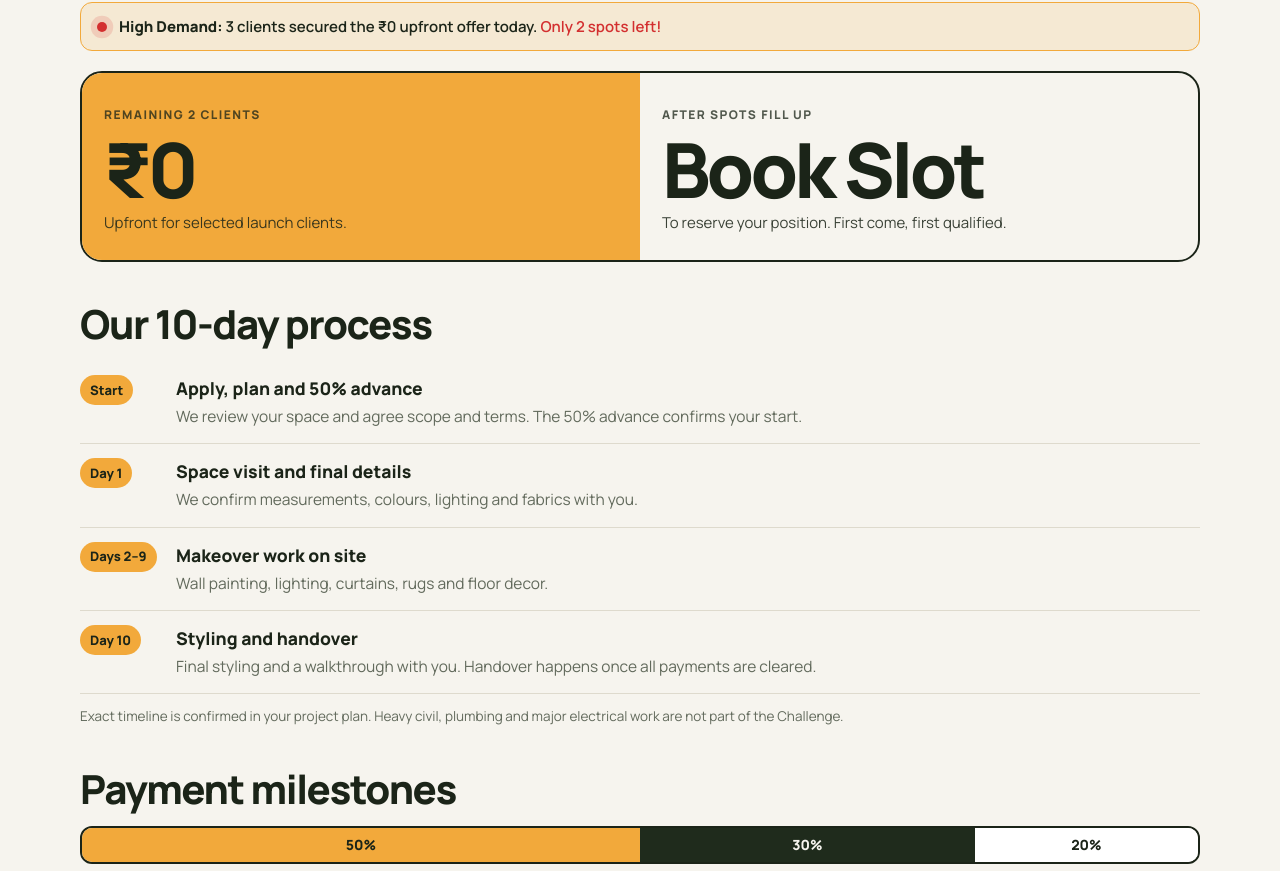
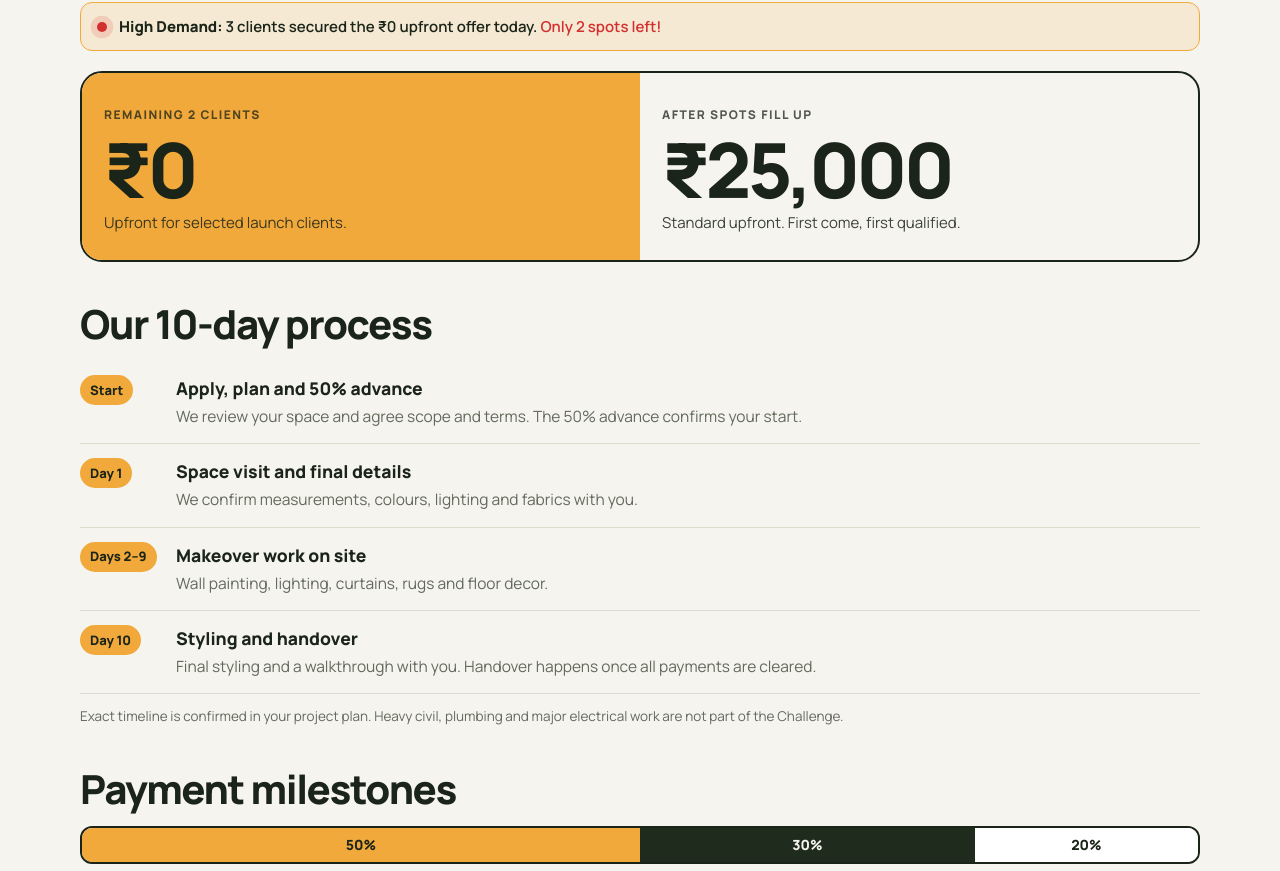
Before and after one commit to SHARV12456/TAAS-landing, a plain HTML site: page index.html in a window 1280 px wide. Shown: the part 1458-2329 px from the top of the page. Drawn offline with Linux system fonts and the light colour scheme.

Commit message:
Update standard upfront price in index.html

```diff
--- a/index.html
+++ b/index.html
@@ -201,7 +201,7 @@ h1{font-size:30px}h2{font-size:24px}
 </div>
 <div class="offer">
 <div class="a"><small>Remaining <span class="dyn-slots-left">2</span> clients</small><div class="big">₹0</div><p>Upfront for selected launch clients.</p></div>
-<div><small>After spots fill up</small><div class="big">Book Slot</div><p>To reserve your position. First come, first qualified.</p></div>
+<div><small>After spots fill up</small><div class="big">₹25,000</div><p>Standard upfront. First come, first qualified.</p></div>
 </div>
 </section>
 
```
